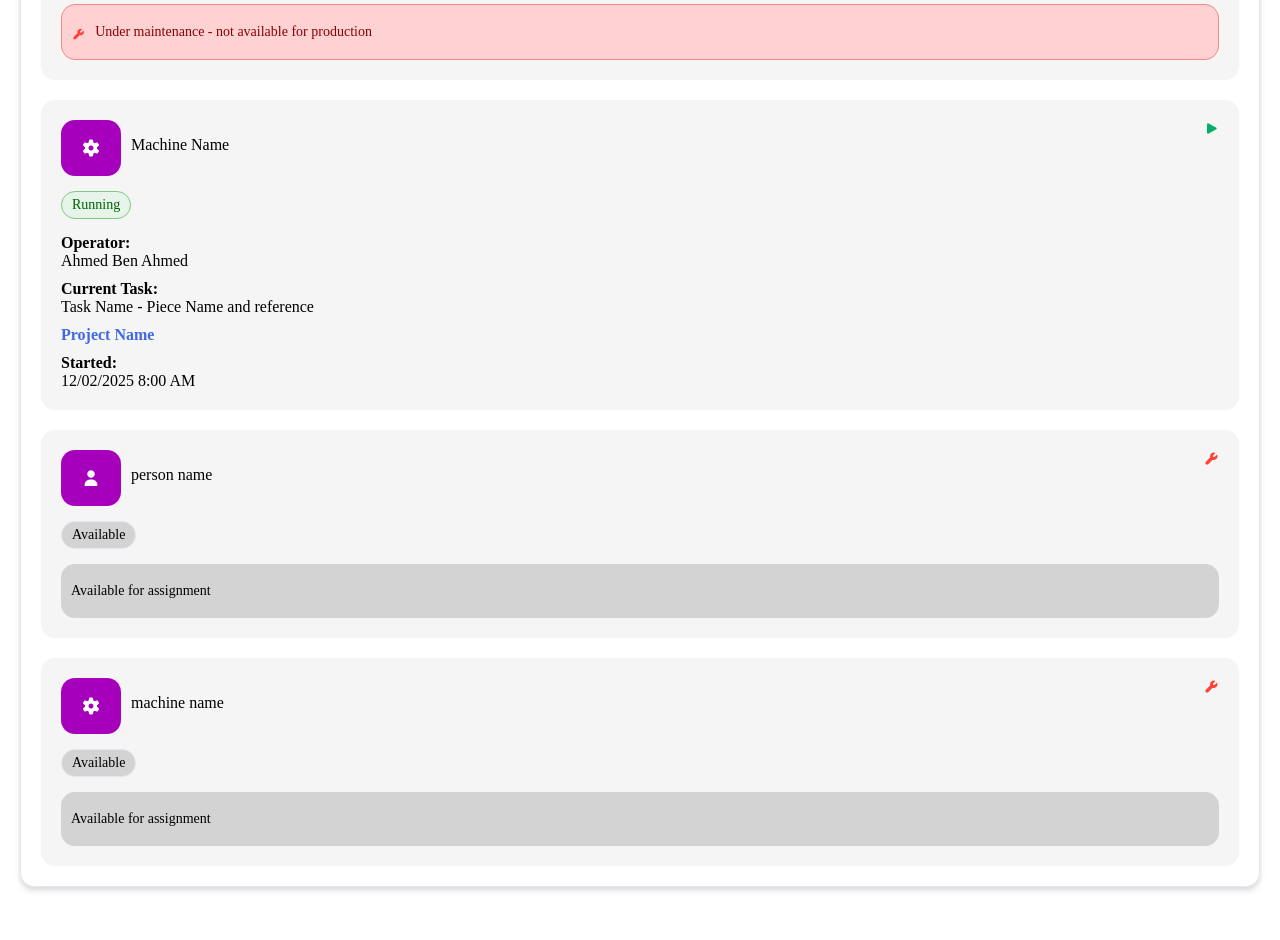
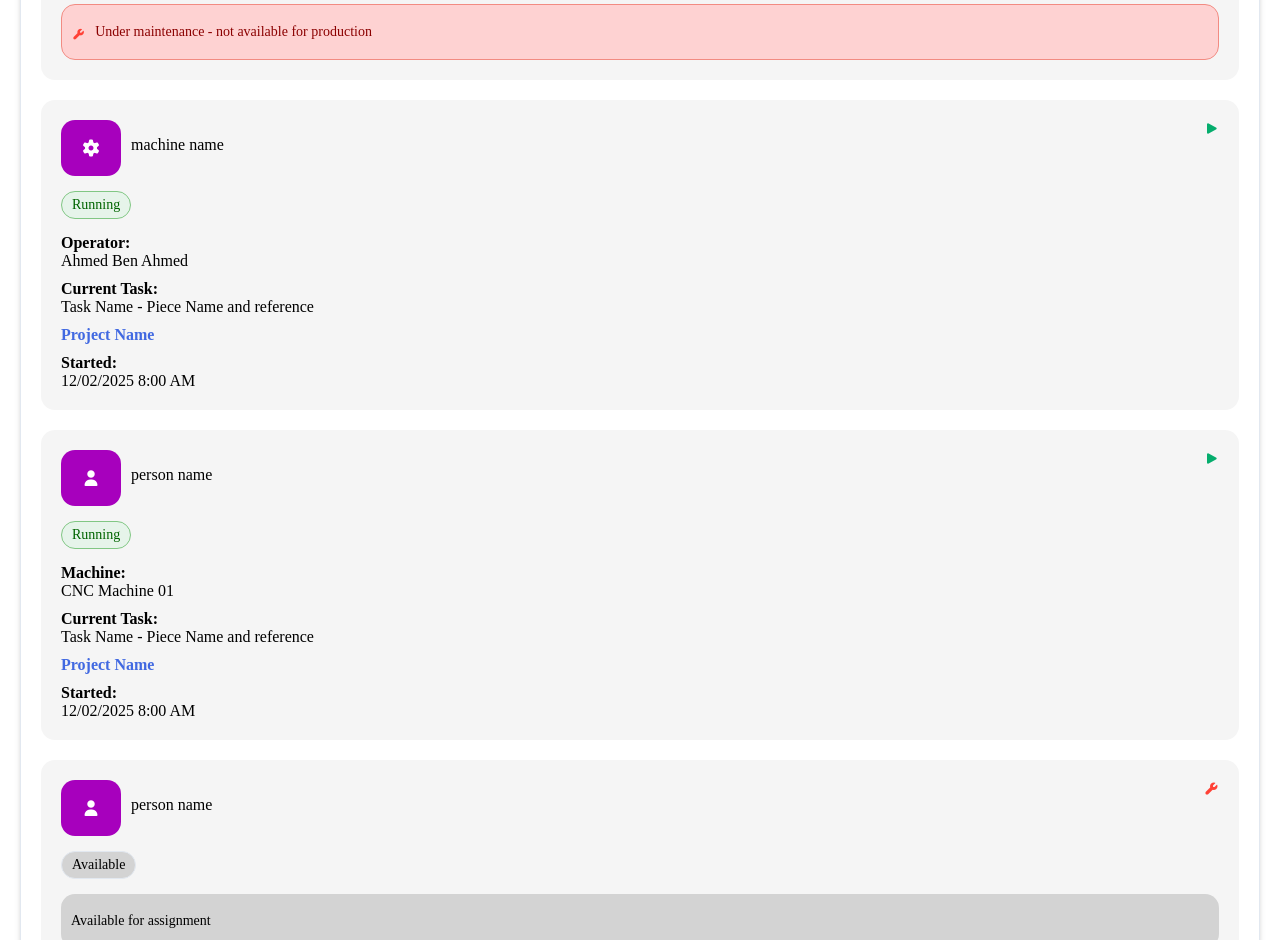
Before and after one commit to mariembalegi/Traksys, an Angular app: page /dashboard/resources in a window 1280 px wide. Shown: the part 840-1780 px from the top of the page. Before the commit the page ends 1747 px from the top, so only its background shows below. Built offline with nearby package versions, Linux system fonts and the light colour scheme; a web font is replaced by a local one.

Commit message:
feat: Update active-resource-card component to accept dynamic inputs for name, resource title, and resource name

```diff
--- a/src/app/components/active-resource-card/active-resource-card.html
+++ b/src/app/components/active-resource-card/active-resource-card.html
@@ -1,8 +1,8 @@
 <div class="card">
   <div class="row">
     <div class="left">
-      <i class="fa-solid fa-gear" style="color: #ffffff;"></i>
-      <p>Machine Name</p>
+      <i [class]="name === 'machine name' ? 'fa-solid fa-gear' : 'fa-solid fa-user'" style="color: #ffffff;"></i>
+      <p>{{name}}</p>
     </div>
     <div class="right">
       <i class="fa-solid fa-play fa-xs" style="color: #05ad6d;"></i>
@@ -11,8 +11,8 @@
   <div class="running-ticket">Running</div>
   <div class="details">
     <div class="details-row">
-      <p class="title">Operator:</p>
-      <p>Ahmed Ben Ahmed</p>
+      <p class="title">{{resourceTitle}}</p>
+      <p>{{resourceName}}</p>
     </div>
     <div class="details-row">
       <p class="title">Current Task:</p>
--- a/src/app/components/active-resource-card/active-resource-card.ts
+++ b/src/app/components/active-resource-card/active-resource-card.ts
@@ -1,4 +1,4 @@
-import { Component } from '@angular/core';
+import { Component, Input } from '@angular/core';
 
 @Component({
   selector: 'app-active-resource-card',
@@ -7,5 +7,7 @@ import { Component } from '@angular/core';
   styleUrl: './active-resource-card.scss'
 })
 export class ActiveResourceCard {
-
+  @Input() name!: string;
+  @Input() resourceTitle!: string;
+  @Input() resourceName!: string;
 }
--- a/src/app/pages/resources/resources.html
+++ b/src/app/pages/resources/resources.html
@@ -49,7 +49,8 @@
     <div class="divider"></div>
     <div class="maintenance-list">
       <div class="element"><app-maintenance-resource-card></app-maintenance-resource-card></div>
-      <div class="element"><app-active-resource-card></app-active-resource-card></div>
+      <div class="element"><app-active-resource-card [name]="'machine name'" [resourceTitle]="'Operator:'" [resourceName]="'Ahmed Ben Ahmed'"></app-active-resource-card></div>
+      <div class="element"><app-active-resource-card [name]="'person name'" [resourceTitle]="'Machine:'" [resourceName]="'CNC Machine 01'"></app-active-resource-card></div>
       <div class="element"><app-available-resource-card [name]="'person name'"></app-available-resource-card></div>
       <div class="element"><app-available-resource-card [name]="'machine name'"></app-available-resource-card></div>
     </div>
```
